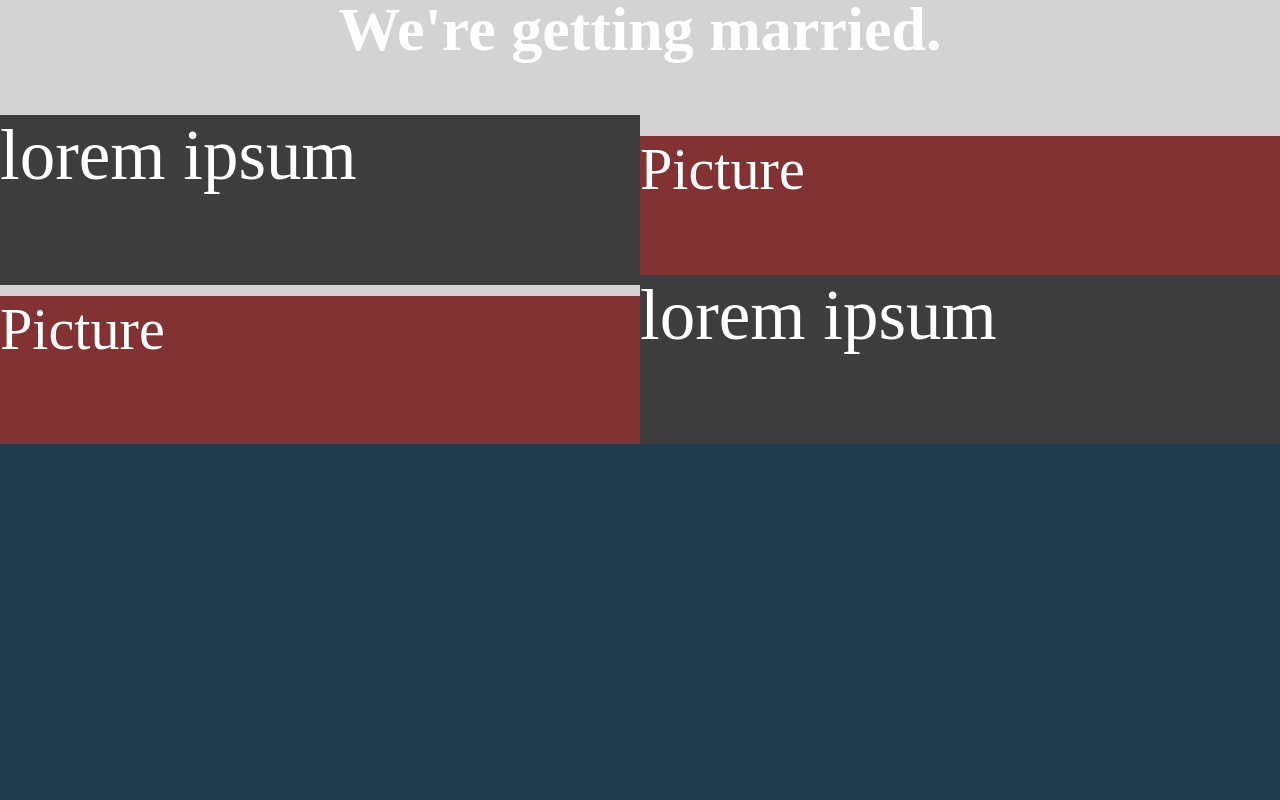
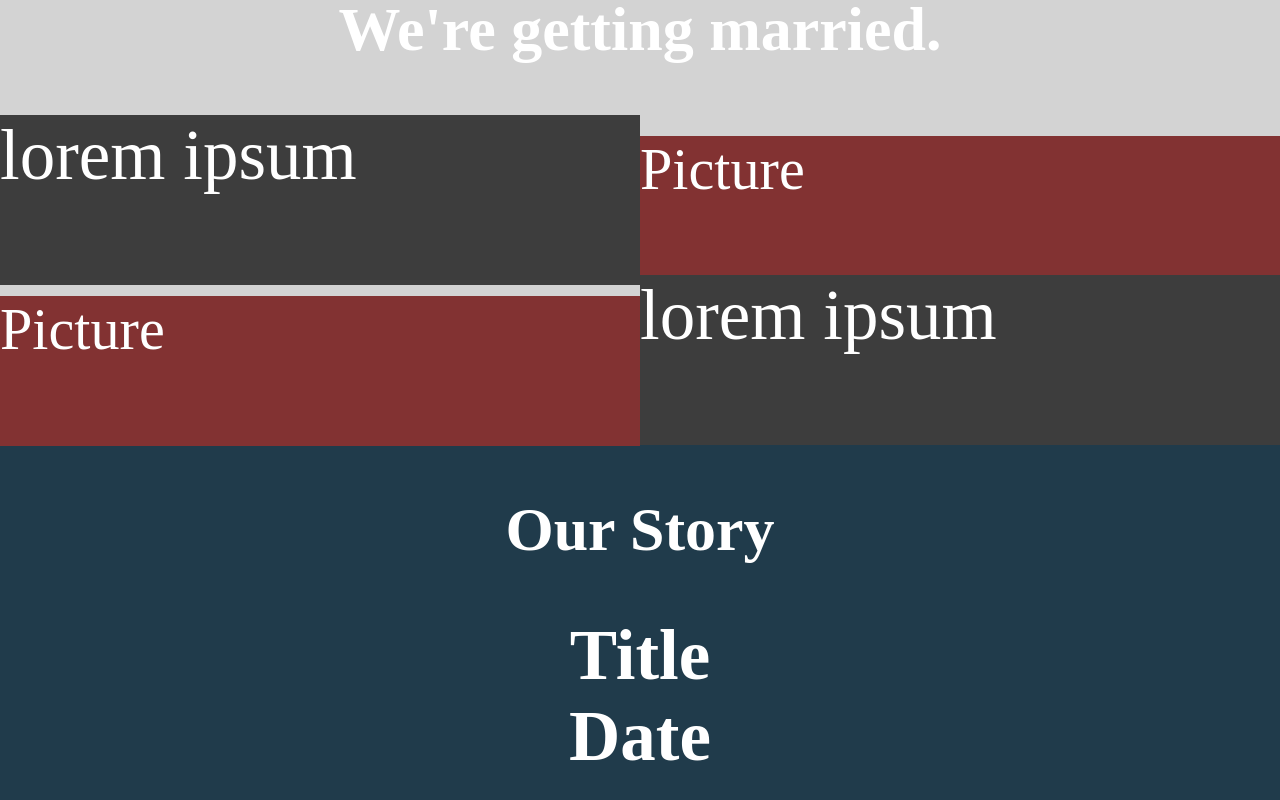
Before and after one commit to jbanass/jojo-wedding, an Angular app: page / in a window 1280 px wide. Shown: the part 856-1656 px from the top of the page. Before the commit the page ends 1300 px from the top, so only its background shows below. Built offline with nearby package versions, Linux system fonts and the light colour scheme; a web font is replaced by a local one.

Commit message:
our story

```diff
--- a/src/app/app.component.html
+++ b/src/app/app.component.html
@@ -1,4 +1,5 @@
 <div class="app-container">
     <hero></hero>
     <bride-groom></bride-groom>
+    <our-story></our-story>
 </div>
--- a/src/app/app.module.ts
+++ b/src/app/app.module.ts
@@ -7,6 +7,7 @@ import { AppComponent } from "./app.component";
 
 import { HeroModule } from "./hero/hero.module";
 import { BrideGroomModule } from "./bride-groom/bride-groom.module";
+import { OurStoryModule } from './our-story/our-story.module';
 
 @NgModule({
   declarations: [AppComponent],
@@ -15,9 +16,10 @@ import { BrideGroomModule } from "./bride-groom/bride-groom.module";
     FormsModule,
     HttpModule,
     HeroModule,
-    BrideGroomModule
+    BrideGroomModule,
+    OurStoryModule
   ],
   providers: [],
   bootstrap: [AppComponent]
 })
-export class AppModule {}
+export class AppModule { }
--- /dev/null
+++ b/src/app/our-story/our-story.component.css
@@ -0,0 +1,26 @@
+.our-story-container {
+    height:360px;
+}
+
+.our-story-header {
+    text-align: center;
+    padding: 50px 0px;
+    font-size: 1.3em;
+    width: 100vw;
+}
+
+.our-story {
+    text-align:center;
+}
+
+.our-story-subsection-header {
+    padding-bottom:20px;
+}
+
+.our-story-subsection-date {
+
+}
+
+.our-story-subsection-description {
+
+}
--- /dev/null
+++ b/src/app/our-story/our-story.component.html
@@ -0,0 +1,14 @@
+<div class="section our-story-container">
+    <div class="our-story-header-container">
+        <h1 class="our-story-header">Our Story</h1>
+    </div>
+    <div class="our-story">
+        <div class="our-story-subsection-header">
+            <h2>Title</h2>
+            <h2 class="our-story-subsection-date">Date</h2>
+        </div>
+        <div class="our-story-subsection-description">
+            <p>Description</p>
+        </div>
+    </div>
+</div>
```
Also changed, not shown: src/app/our-story/our-story.component.ts (added, +10 -0 lines), src/app/our-story/our-story.module.ts (added, +21 -0 lines).
